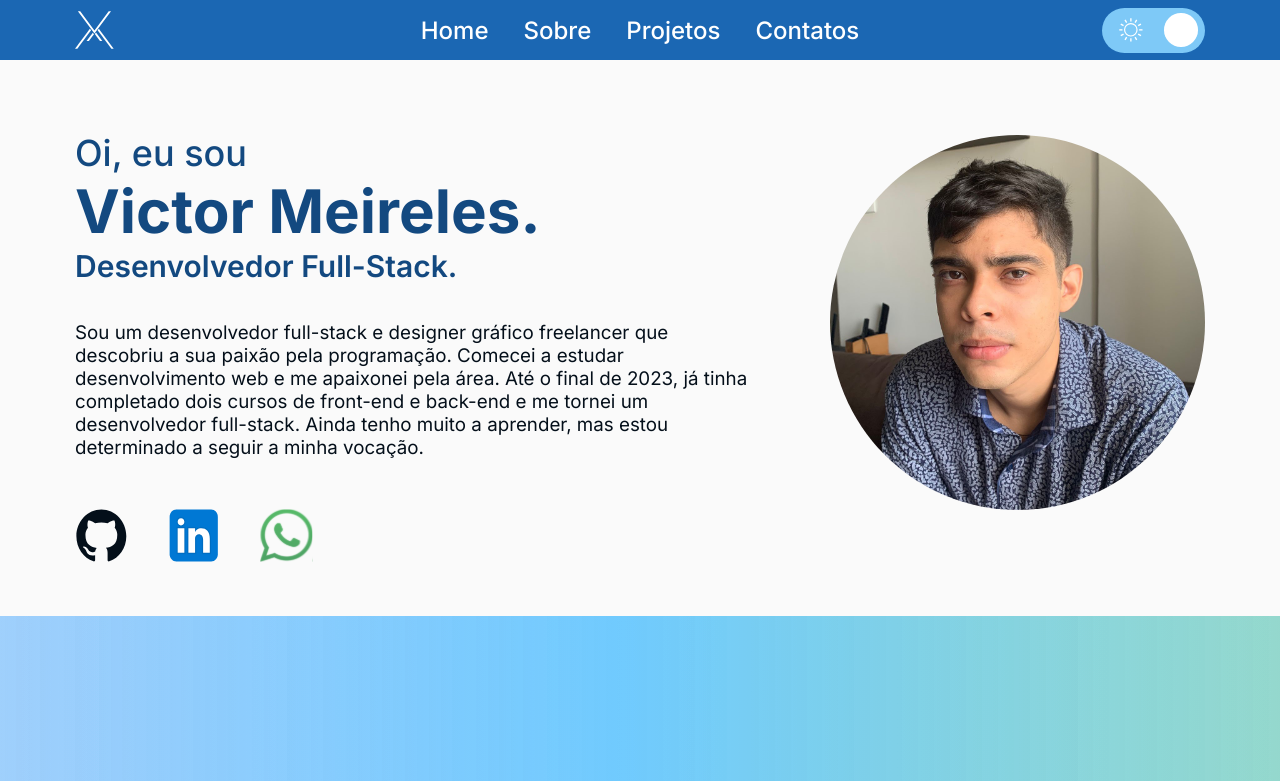
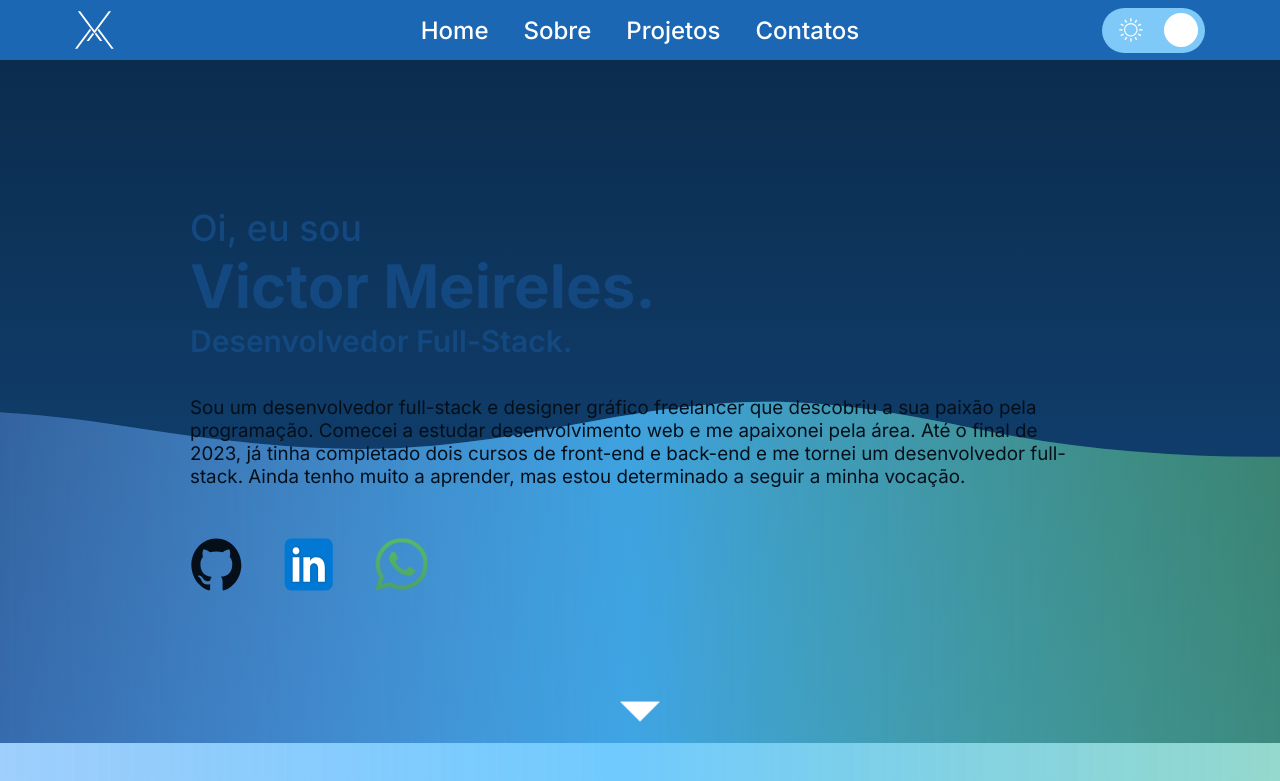
Before and after one commit to victoraamlima/portfolio, a React (Create React App) app: page / in a window 1280 px wide. Shown: the top 781 px of the page. Built offline with nearby package versions, Linux system fonts and the light colour scheme.

Commit message:
Add scroll down button and background animation to Home component

```diff
--- a/src/components/Home/Home.js
+++ b/src/components/Home/Home.js
@@ -1,13 +1,96 @@
 import perfioFoto from "../../images/profile.jpg"
-import { ProfileFoto, StyledHome } from "./styleHome"
+import { GoDown, ProfileFoto, StyledHome } from "./styleHome"
 import ProfileInfo from "../ProfileInfo/ProfileInfo"
+import { Link } from "react-scroll"
 
 const Home = () => {
   return (
     <StyledHome id="home">
       <ProfileInfo footer={false} />
 
-      <ProfileFoto src={perfioFoto} alt="Foto do perfio do Victor Meireles" />
+      {/* <ProfileFoto src={perfioFoto} alt="Foto do perfio do Victor Meireles" /> */}
+
+      <GoDown>
+        <Link to="about" smooth={true} duration={500} offset={-200}>
+          <span />
+        </Link>
+      </GoDown>
+
+      <svg
+        version="1.1"
+        xmlns="http://www.w3.org/2000/svg"
+        xmlnsXlink="http://www.w3.org/1999/xlink"
+        x="0px"
+        y="0px"
+        width="100%"
+        height="100%"
+        viewBox="0 0 1600 900"
+        preserveAspectRatio="xMidYMax slice"
+      >
+        <defs>
+          <linearGradient id="bg">
+            <stop
+              offset="0%"
+              style={{ stopColor: "rgba(130, 158, 249, 0.06)" }}
+            ></stop>
+            <stop
+              offset="50%"
+              style={{ stopColor: "rgba(76, 190, 255, 0.6)" }}
+            ></stop>
+            <stop
+              offset="100%"
+              style={{ stopColor: "rgba(115, 209, 72, 0.2)" }}
+            ></stop>
+          </linearGradient>
+          <path
+            id="wave"
+            fill="url(#bg)"
+            d="M-363.852,502.589c0,0,236.988-41.997,505.475,0
+	s371.981,38.998,575.971,0s293.985-39.278,505.474,5.859s493.475,48.368,716.963-4.995v560.106H-363.852V502.589z"
+          />
+        </defs>
+        <g>
+          <use xlinkHref="#wave" opacity=".3">
+            <animateTransform
+              attributeName="transform"
+              attributeType="XML"
+              type="translate"
+              dur="10s"
+              calcMode="spline"
+              values="270 230; -334 180; 270 230"
+              keyTimes="0; .5; 1"
+              keySplines="0.42, 0, 0.58, 1.0;0.42, 0, 0.58, 1.0"
+              repeatCount="indefinite"
+            />
+          </use>
+          <use xlinkHref="#wave" opacity=".6">
+            <animateTransform
+              attributeName="transform"
+              attributeType="XML"
+              type="translate"
+              dur="8s"
+              calcMode="spline"
+              values="-270 230;243 220;-270 230"
+              keyTimes="0; .6; 1"
+              keySplines="0.42, 0, 0.58, 1.0;0.42, 0, 0.58, 1.0"
+              repeatCount="indefinite"
+            />
+          </use>
+          <use xlinkHref="#wave" opacty=".9">
+            <animateTransform
+              attributeName="transform"
+              attributeType="XML"
+              type="translate"
+              dur="6s"
+              calcMode="spline"
+              values="0 230;-140 200;0 230"
+              keyTimes="0; .4; 1"
+              keySplines="0.42, 0, 0.58, 1.0;0.42, 0, 0.58, 1.0"
+              repeatCount="indefinite"
+            />
+          </use>
+        </g>
+      </svg>
     </StyledHome>
   )
 }
--- a/src/components/Home/styleHome.js
+++ b/src/components/Home/styleHome.js
@@ -4,17 +4,64 @@
 const StyledHome = styled.section`
   display: flex;
   justify-content: center;
-  padding: 0 10rem 7rem;
+  padding: 20rem 7rem;
+  margin-top: -10rem;
   gap: 10rem;
 
+  svg {
+    position: absolute;
+    top: 0;
+    left: 0;
+    width: 100%;
+    height: 100%;
+    box-sizing: border-box;
+    display: block;
+    background-color: ${({ theme }) => theme.colors.blue3};
+    background-image: linear-gradient(
+      to bottom,
+      ${({ theme }) => theme.colors.blue2},
+      ${({ theme }) => theme.colors.blue3}
+    );
+    z-index: -1;
+  }
+
   @media (max-width: ${breakpoints.medium1}px) {
-    flex-direction: column-reverse;
-    align-items: center;
-    padding: 0 30px;
+    padding: 100px 30px;
   }
 
   @media (max-width: ${breakpoints.small1}px) {
-    padding: 0 10px;
+    padding: 75px 10px;
+  }
+`
+const GoDown = styled.div`
+  position: absolute;
+  bottom: 30px;
+  left: 50%;
+  transform: translateX(-50%);
+  cursor: pointer;
+
+  span {
+    display: block;
+    width: 0;
+    height: 0;
+    border-left: 20px solid transparent;
+    border-right: 20px solid transparent;
+    border-top: 20px solid ${({ theme }) => theme.colors.white1};
+
+    animation: goDown 2s infinite;
+    transition: 0.3s;
+
+    @keyframes goDown {
+      0% {
+        transform: translateY(0);
+      }
+      50% {
+        transform: translateY(10px);
+      }
+      100% {
+        transform: translateY(0);
+      }
+    }
   }
 `
 
@@ -30,4 +77,4 @@
   }
 `
 
-export { StyledHome, ProfileFoto }
+export { StyledHome, ProfileFoto, GoDown }
```
